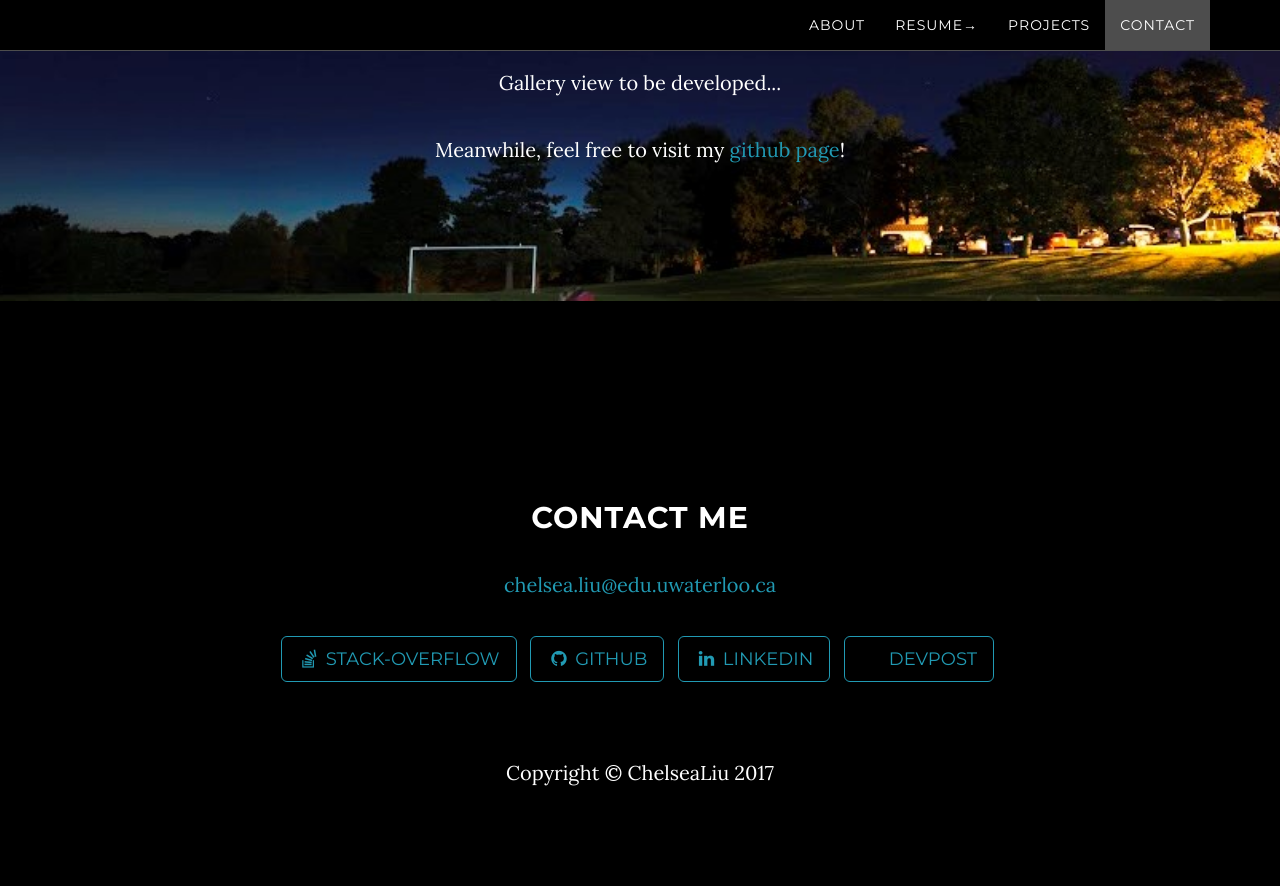
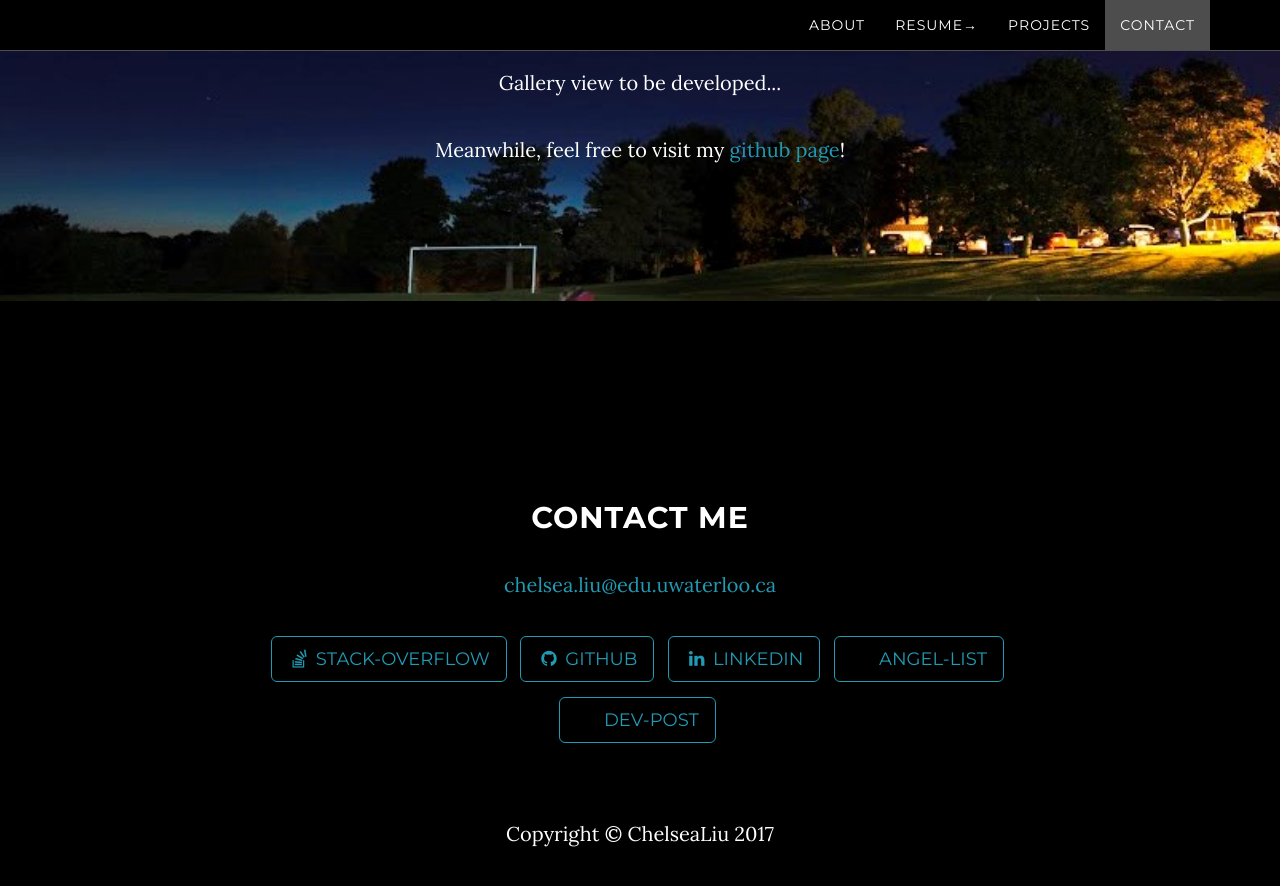
Before and after one commit to zchelseal/GoodRock, a Jekyll site: the page built from index.html, in a window 1280 px wide and 900 px high, scrolled down 1996 px. Shown: the top 886 px of the window. Built offline with Jekyll 4.4.1, drawn with Linux system fonts in a browser that asks for light colours; before the commit the page ends 2835 px from its top, so only the background shows below that.

Commit message:
Update _config.yml

```diff
--- a/_config.yml
+++ b/_config.yml
@@ -26,7 +26,9 @@ social:
     url: https://github.com/zchelseal
   - title: linkedin
     url: https://www.linkedin.com/in/chelsea-l-32772082/
-  - title: devpost
+  - title: angel-list
+    url: https://angel.co/chelsea-liu-2
+  - title: dev-post
     url: https://devpost.com/ChelseaLiu?ref_content=user-portfolio&ref_feature=portfolio&ref_medium=global-nav
 
 # Build settings
```
